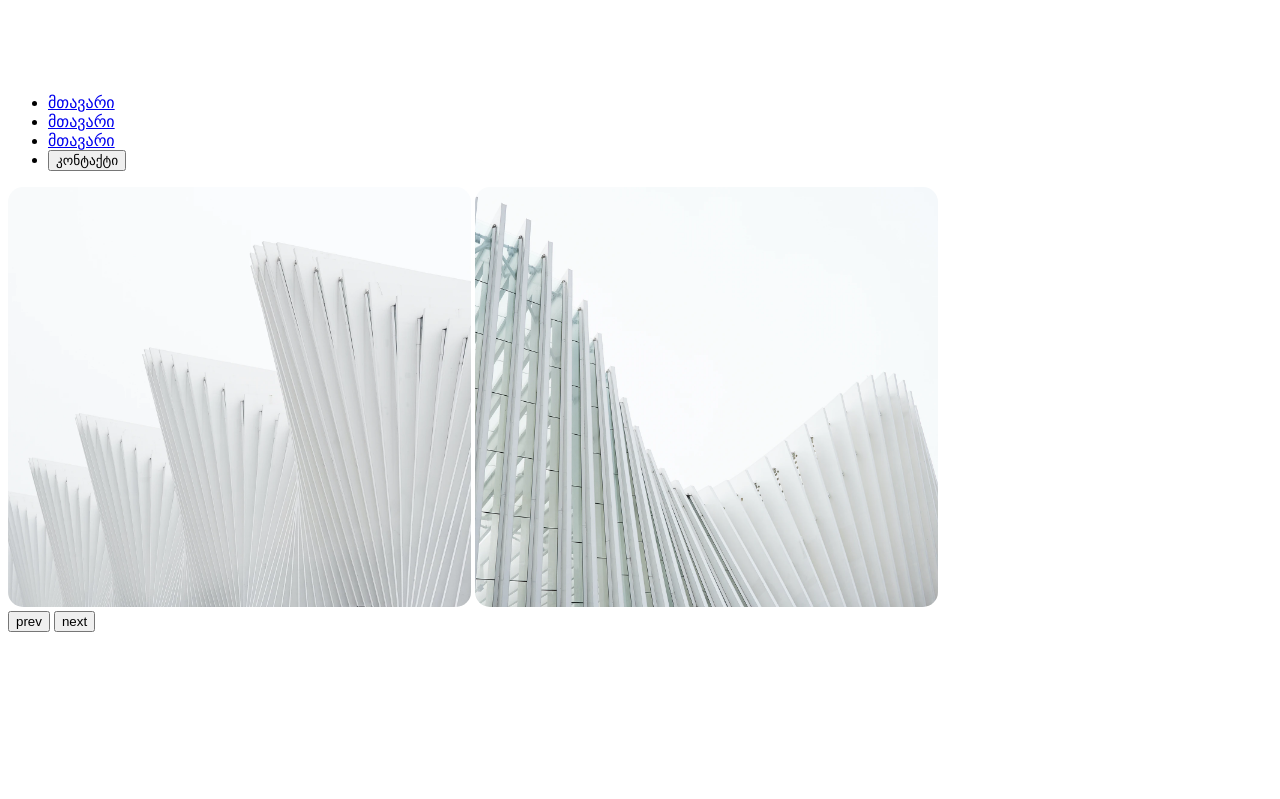
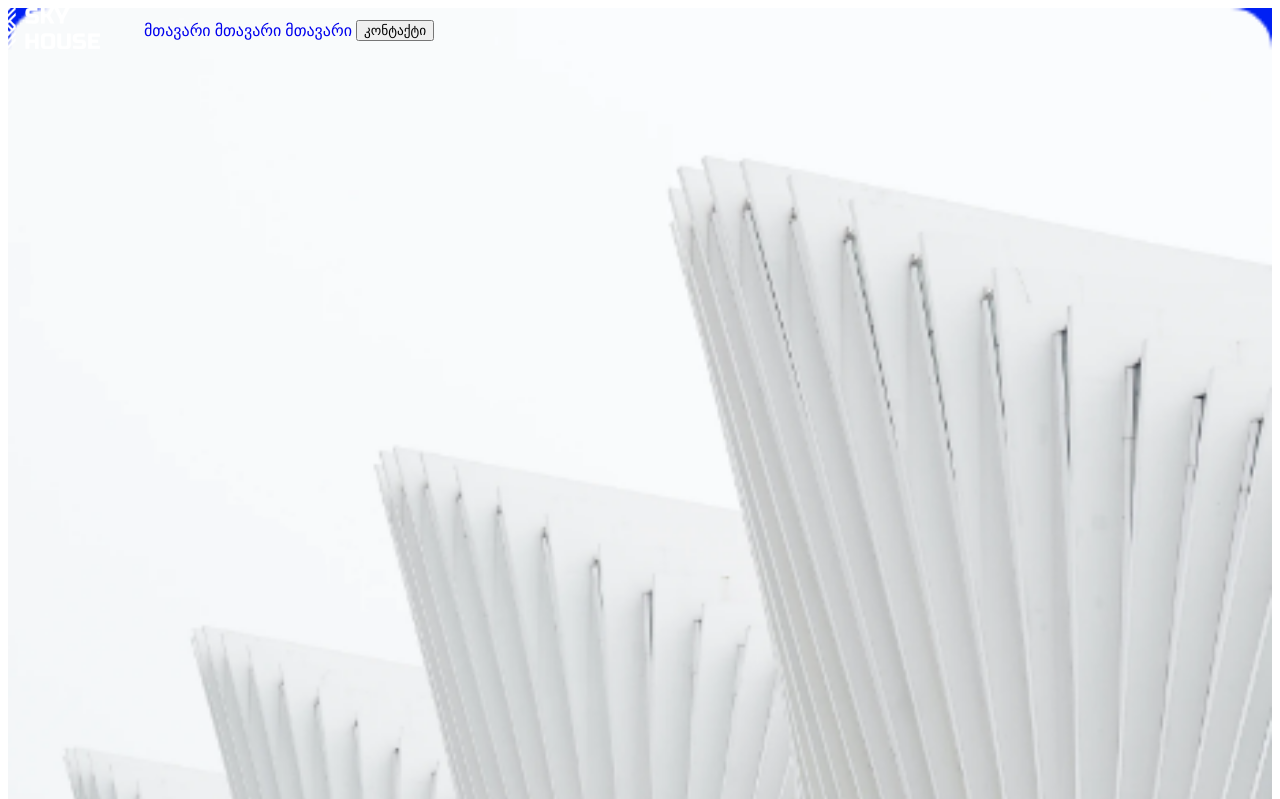
Before and after one commit to Lelamakh/anim, a plain HTML site: page index.html in a window 1280 px wide. Shown: the top 799 px of the page. Drawn offline with Linux system fonts and the light colour scheme.

Commit message:
added some styles

```diff
--- a/index.html
+++ b/index.html
@@ -8,7 +8,7 @@
   </head>
   <body>
     <header>
-      <a href="index.html">
+      <a href="index.html" class="logo">
         <img src="src/img/logoo.png" alt="logoo" />
       </a>
       <nav>
--- a/src/css/style.css
+++ b/src/css/style.css
@@ -0,0 +1,32 @@
+a {
+  margin: 0;
+  padding: 0;
+  box-sizing: border-box;
+}
+a {
+  text-decoration: none;
+}
+ul {
+  list-style: none;
+}
+img {
+  width: 100%;
+}
+.logo {
+  width: 100px;
+}
+
+.logo,
+nav,
+nav li {
+  display: inline-block;
+  vertical-align: middle;
+}
+header {
+  position: fixed;
+  top: 0;
+  left: 0;
+}
+section {
+  background-color: #0020f4;
+}
```
